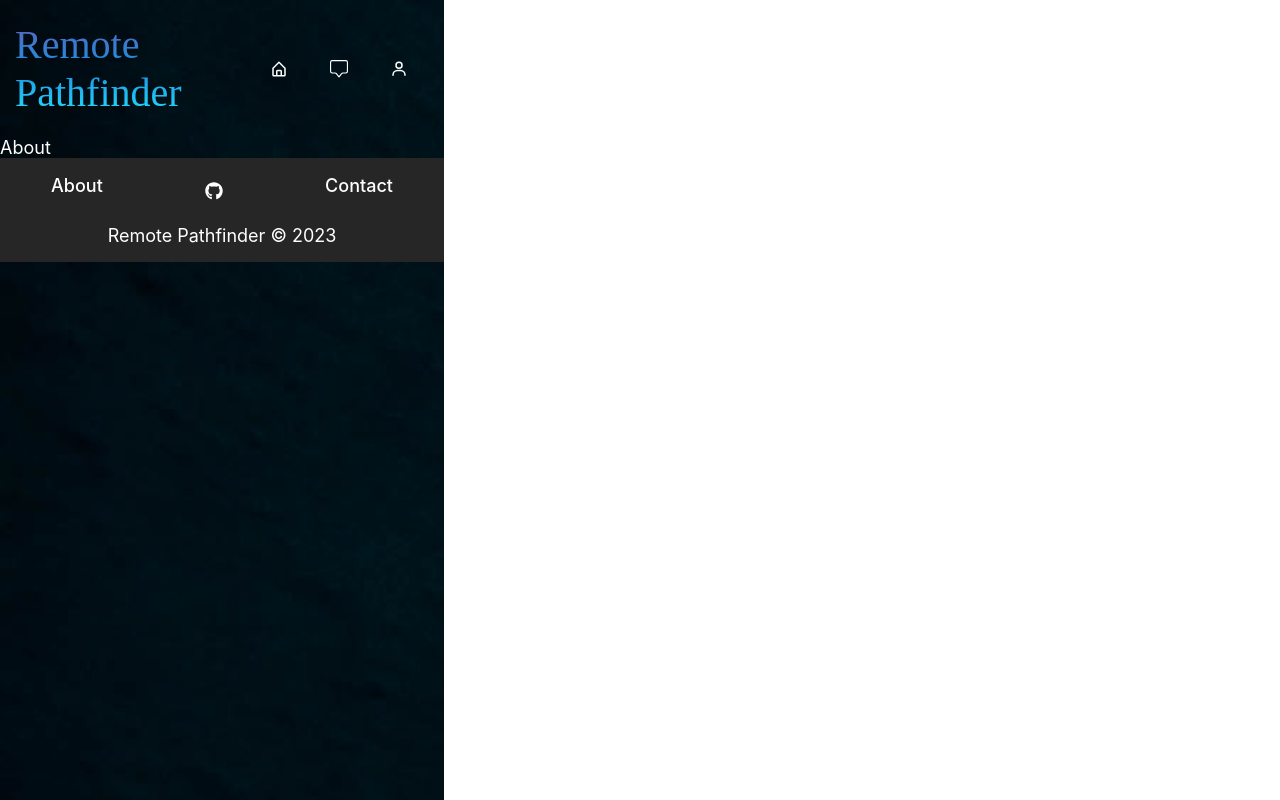
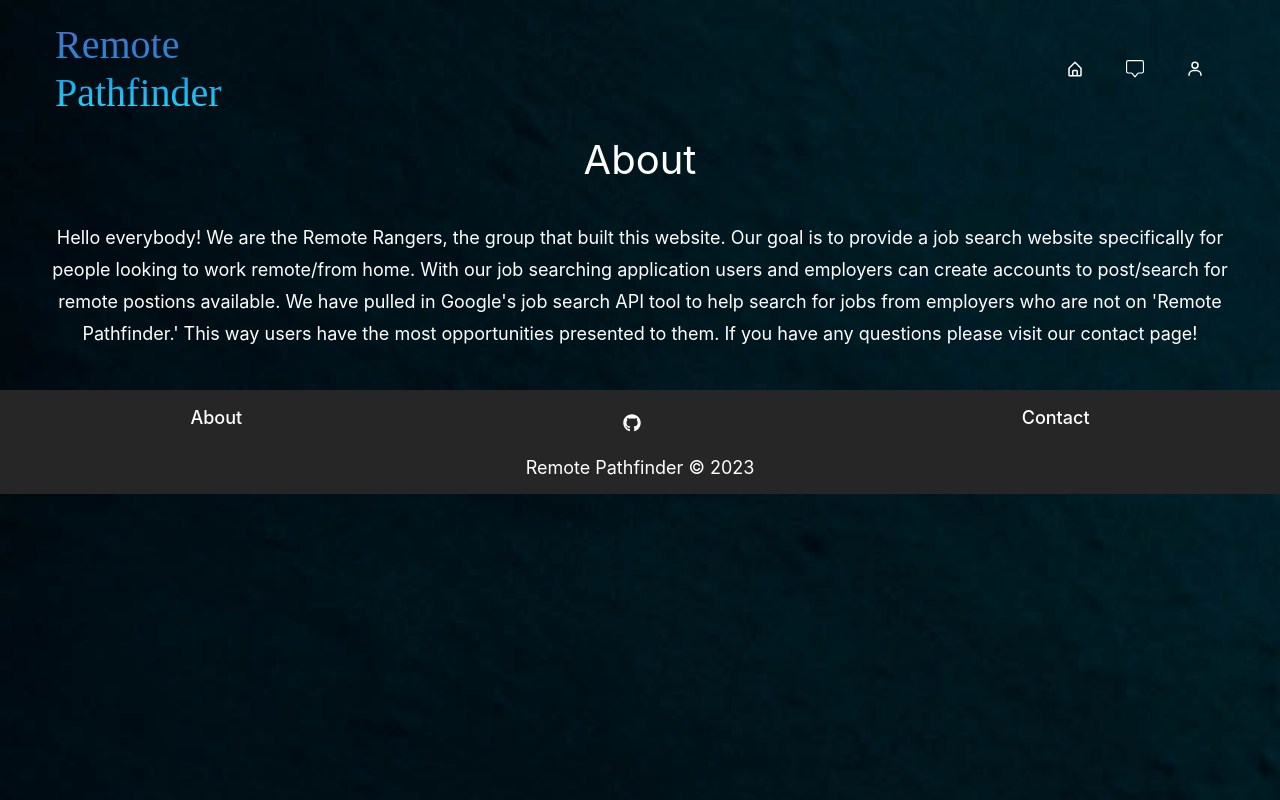
Before and after one commit to KingKonaTheFirst/Remote-Pathfinder, a React (Vite) app in the folder client/: page /about in a window 1280 px wide. Shown: the top 800 px of the page. Built offline with nearby package versions, Linux system fonts and the light colour scheme.

Commit message:
added future plans page and content to about page

```diff
--- a/client/src/index.css
+++ b/client/src/index.css
@@ -161,3 +161,11 @@ button:focus-visible {
 .link {
   color: white;
 }
+
+.about {
+  margin: 40px;
+}
+
+.heading {
+  font-size: 40px;
+}
--- a/client/src/main.jsx
+++ b/client/src/main.jsx
@@ -10,6 +10,7 @@ import Login from './pages/Login.jsx';
 import Signup from './pages/Signup';
 import Profile from './pages/Profile.jsx';
 import About from "./pages/About.jsx";
+import Plans from "./pages/Plans.jsx"
 
 const router = createBrowserRouter([
   {
@@ -35,6 +36,9 @@ const router = createBrowserRouter([
       }, {
         path: '/about',
         element: <About />
+      }, {
+        path: '/plans',
+        element: <Plans />
       }
     ]
   }
--- a/client/src/pages/About.jsx
+++ b/client/src/pages/About.jsx
@@ -1,7 +1,10 @@
 const About = () => {
     return (
-        <div>
-            <h1>About</h1>
+        <div className="text-center">
+            <h1 className="heading">About</h1>
+            <div className="about">
+                Hello everybody! We are the Remote Rangers, the group that built this website. Our goal is to provide a job search website specifically for people looking to work remote/from home. With our job searching application users and employers can create accounts to post/search for remote postions available. We have pulled in Google's job search API tool to help search for jobs from employers who are not on 'Remote Pathfinder.' This way users have the most opportunities presented to them. If you have any questions please visit our contact page!
+            </div>
         </div>
     );
 };
--- /dev/null
+++ b/client/src/pages/Plans.jsx
@@ -0,0 +1,12 @@
+const About = () => {
+    return (
+        <div className="text-center">
+            <h3 className="heading">Future Plans</h3>
+            <div className="about">
+                We built 'Remote Pathfinder' as our final project in our computer coding bootcamp course. While there are currently no plans to continue adding features to this website, we are commited to making sure it stays up and running bug free. If you notice any errors or bugs dont hesitate to reach out to us with your problem by visiting our contact page!
+            </div>
+        </div>
+    );
+};
+
+export default About;
```
